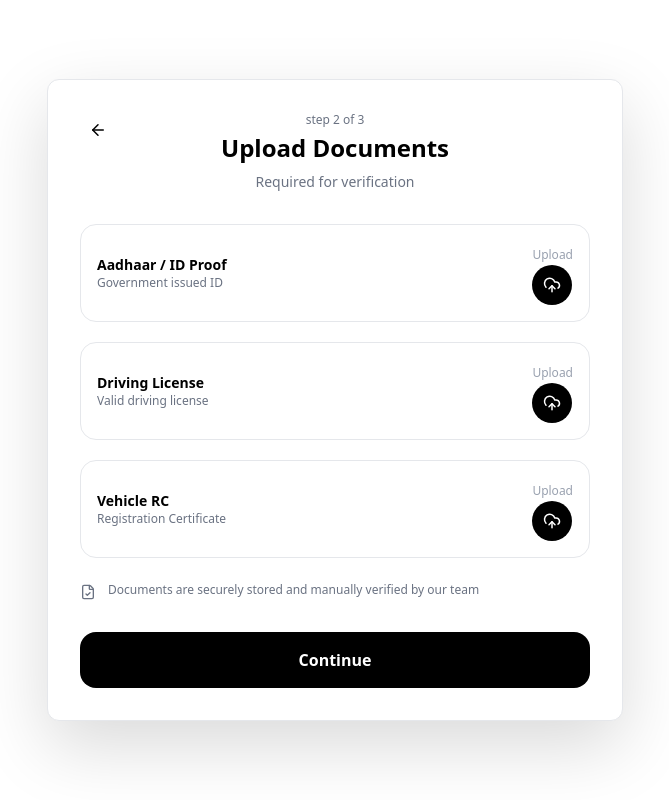
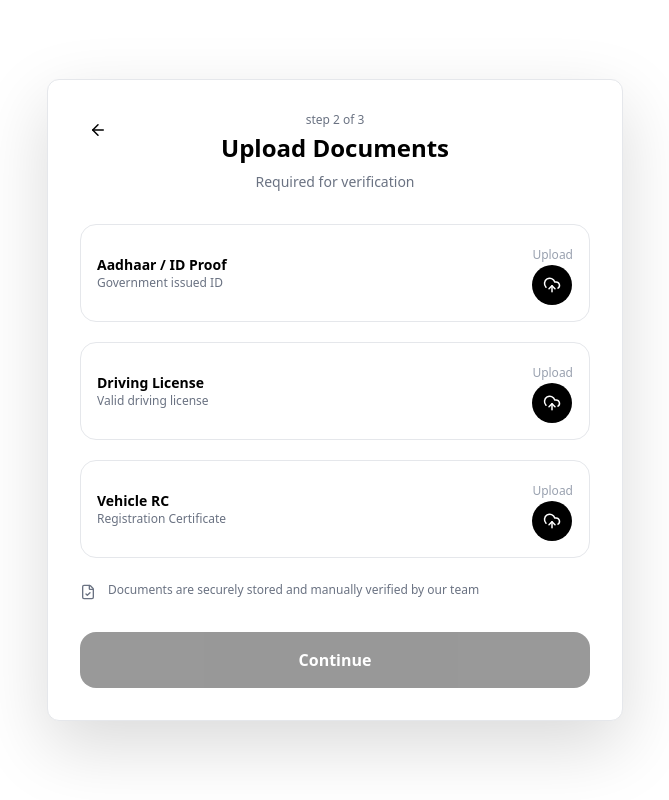
Before and after one commit to Pratik-Tiruwa/RideNest, a Next.js app: page /partner/onboarding/documents in a window 1280 px wide. Shown: the whole page, without its empty margins (305-974 px from the left). Built offline with nearby package versions, Linux system fonts and the light colour scheme; no server answers.

Commit message:
feat(partner) : disable continue button until all documents are uploaded - Compute isAllUploaded flag to verify Aadhar, Driving License, and Vehicle RC are all selected - Disable the Continue action button when documents are incomplete or while submission is in progress

```diff
--- a/src/app/partner/onboarding/documents/page.tsx
+++ b/src/app/partner/onboarding/documents/page.tsx
@@ -98,6 +98,8 @@ function page() {
 
     setDocs((prev) => ({ ...prev, [doc]: file }))
   }
+
+  const isAllUploaded = docs.aadhar && docs.license && docs.rc;
   return (
 
     <div className='min-h-screen bg-white flex items-center justify-center px-4'>
@@ -213,7 +215,7 @@ function page() {
           whileHover={{ scale: 1.02 }}
           whileTap={{ scale: 0.97 }}
           onClick={handleDocs}
-          disabled={loading}
+          disabled={!isAllUploaded || loading}
           className='mt-8 w-full h-14 rounded-2xl bg-black text-white font-semibold flex
         items-center justify-center gap-2 disabled:opacity-40 transition'
         >
```
